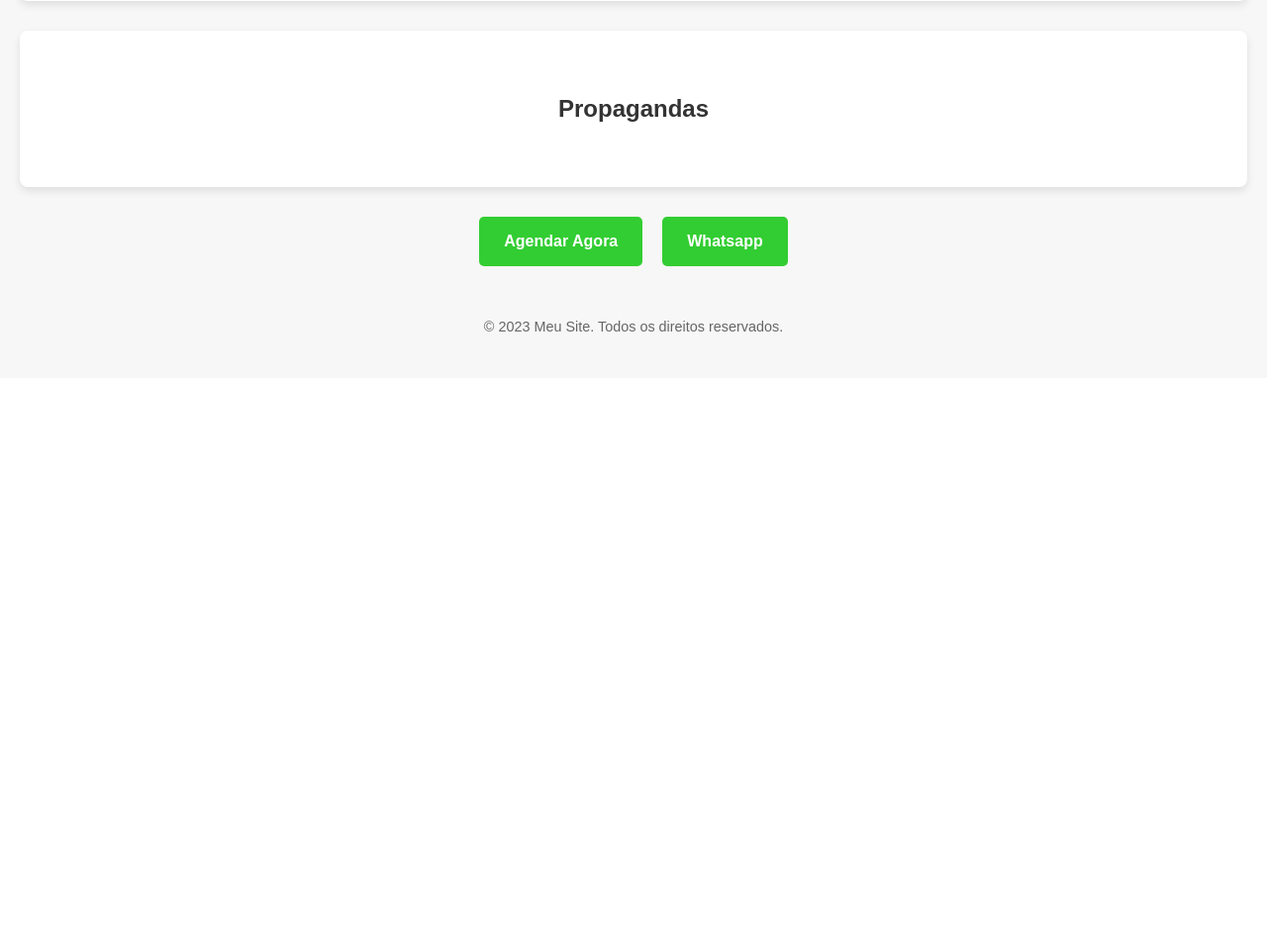
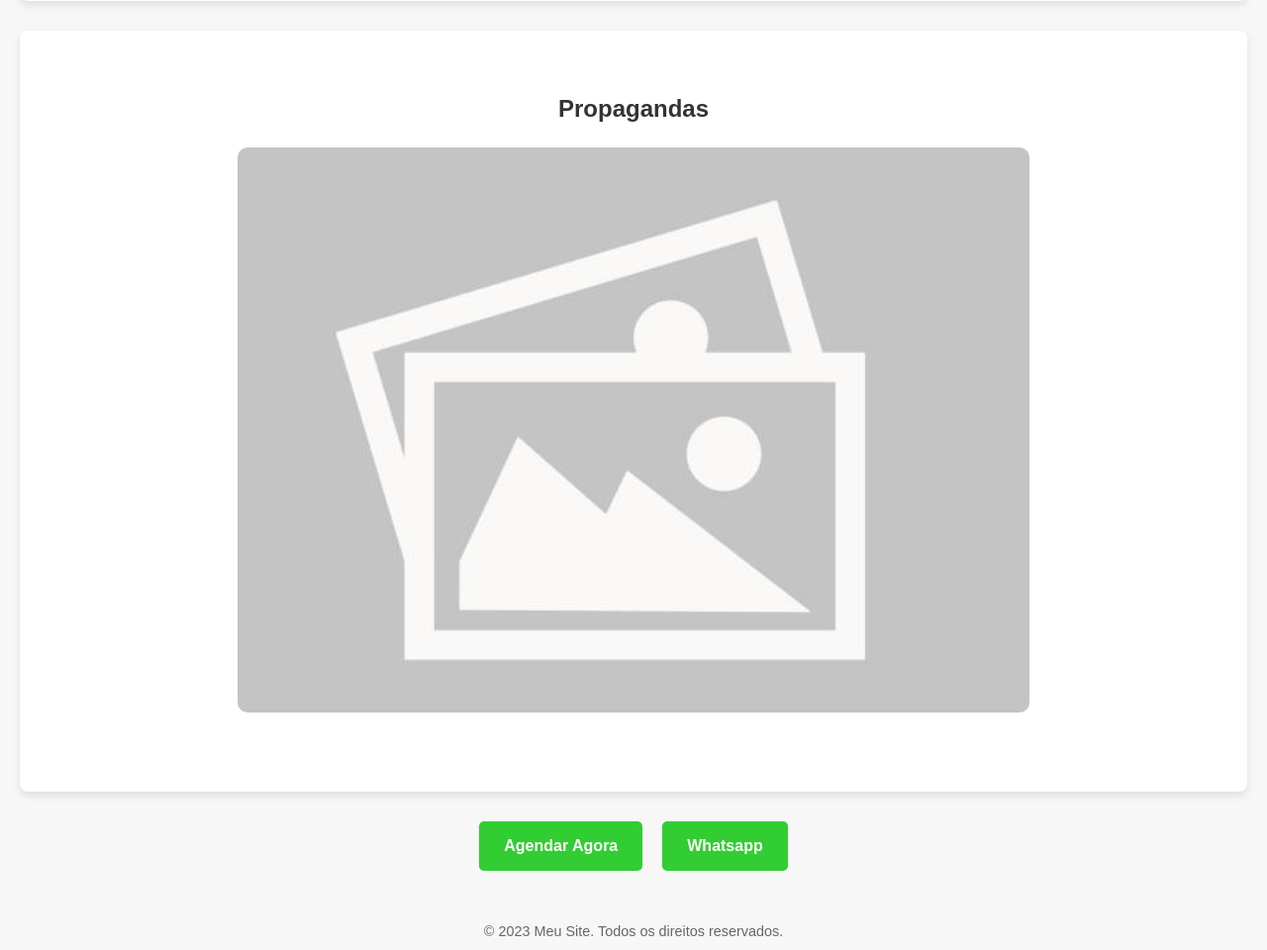
Before and after one commit to piunivespintegrador/pi2_univesp, a Django app: page / in a window 1280 px wide. Shown: the part 1112-2072 px from the top of the page at 99% size. Before the commit the page ends 1447 px from the top, so only its background shows below. Run offline with Django 5.2, Linux system fonts and the light colour scheme.

Commit message:
- sistema de carrosel na propaganda

```diff
--- a/lava_jato/public_site/static/css/home.css
+++ b/lava_jato/public_site/static/css/home.css
@@ -145,6 +145,8 @@ body {
     margin-top: 30px;
 }
 
+/* Estilos para o perguntas frequentes */
+
 .faq-item {
     padding: 15px;
     background-color: #f9f9f9;
@@ -170,3 +172,23 @@ body {
     color: #666;
     line-height: 1.6;
 }
+
+/* Estilos para o carrossel */
+.carousel {
+    width: 100%;
+    max-width: 800px; /* Ajuste o tamanho conforme necessário */
+    margin: 20px auto;
+    overflow: hidden;
+    position: relative;
+    border-radius: 10px;
+}
+
+.carousel-container {
+    display: flex;
+    transition: transform 0.5s ease;
+}
+
+.carousel-image {
+    min-width: 100%;
+    transition: opacity 0.5s ease;
+}
--- a/lava_jato/public_site/static/js/home.js
+++ b/lava_jato/public_site/static/js/home.js
@@ -9,3 +9,16 @@ function toggleAnswer(faqItem) {
     // Exibe ou oculta a resposta clicada
     answer.style.display = isVisible ? 'none' : 'block';
 }
+
+let currentIndex = 0;
+
+function showNextImage() {
+    const carouselContainer = document.querySelector('.carousel-container');
+    const images = document.querySelectorAll('.carousel-image');
+    currentIndex = (currentIndex + 1) % images.length;
+    const offset = -currentIndex * 100; // Deslocamento de 100% para cada imagem
+    carouselContainer.style.transform = `translateX(${offset}%)`;
+}
+
+// Mudar a imagem a cada 3 segundos
+setInterval(showNextImage, 3000);
--- a/lava_jato/public_site/templates/resources/home.html
+++ b/lava_jato/public_site/templates/resources/home.html
@@ -63,6 +63,14 @@
     <!-- Propagandas -->
     <div class="propagandas">
         <h2>Propagandas</h2>
+        <!-- Seção de Propaganda (Carrossel) -->
+        <div class="carousel">
+            <div class="carousel-container">
+                <img src="{% static '/img/holdplace.jpg' %}" class="carousel-image">
+                <img src="{% static '/img/holdplace.jpg' %}" class="carousel-image">
+                <img src="{% static '/img/holdplace.jpg' %}" class="carousel-image">
+            </div>
+        </div>
     </div>
 
     <!-- Botões principais (replicados no fim da página) -->
```
Also changed, not shown: lava_jato/public_site/static/img/holdplace.jpg (added).
